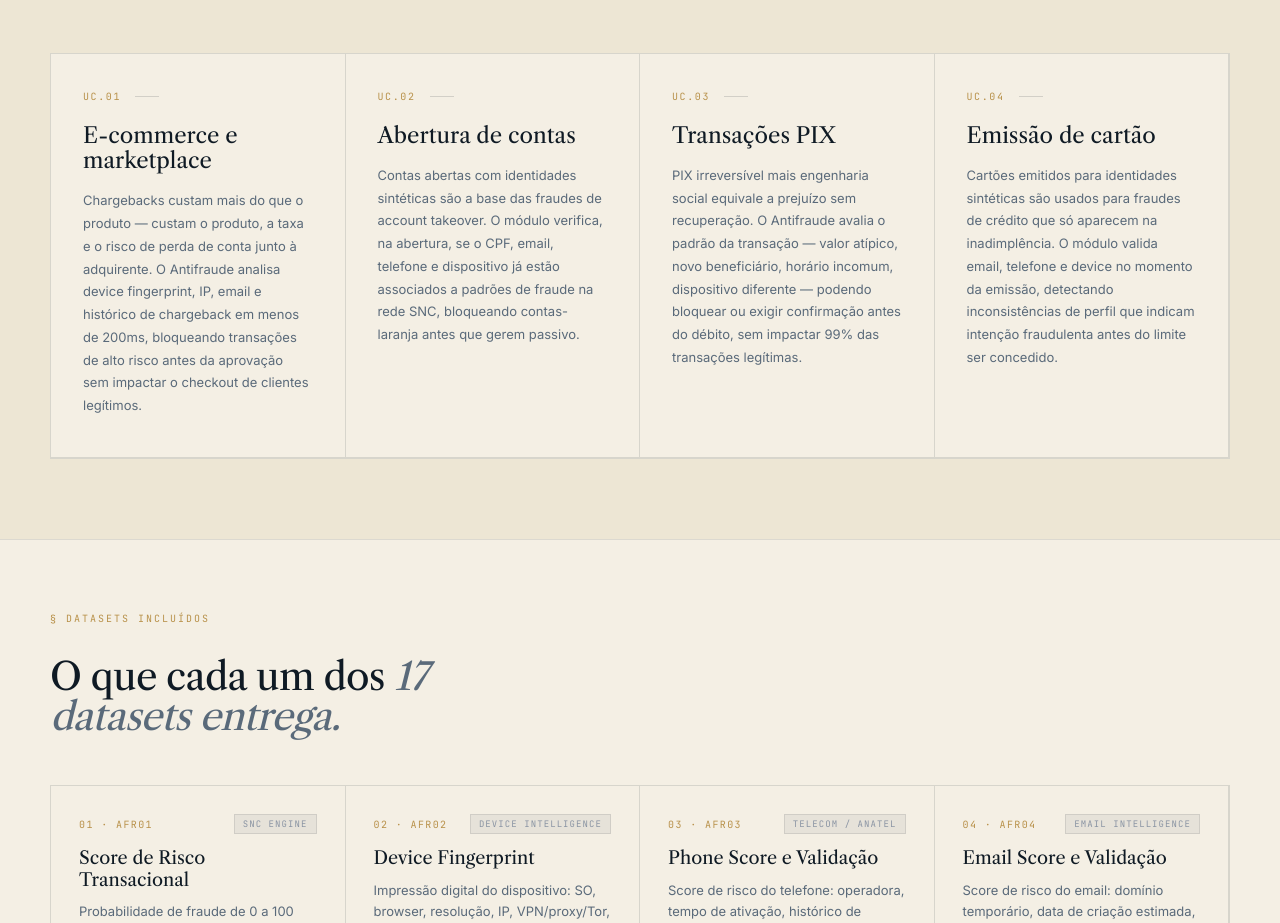
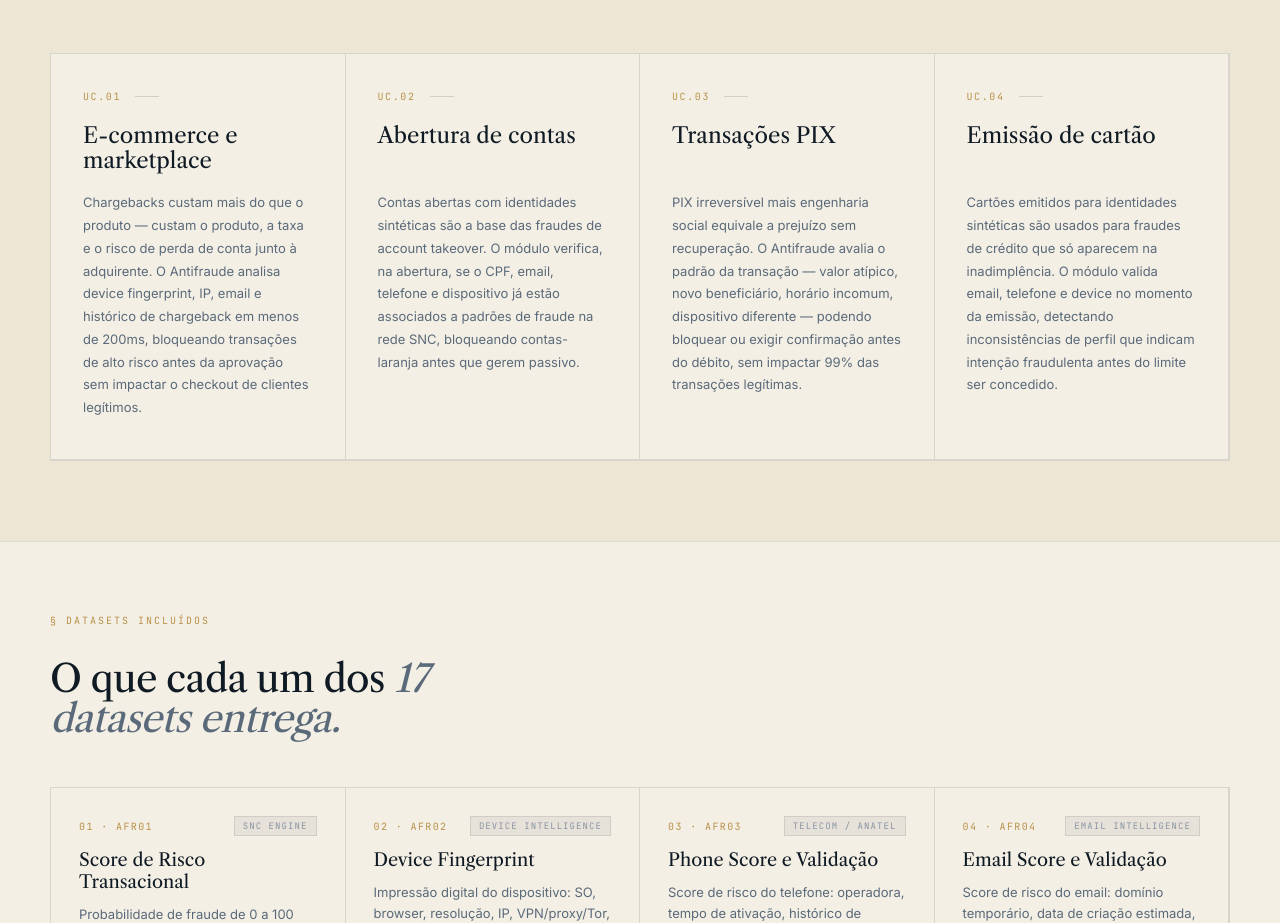
Before and after one commit to ctoutbank/snc-site, a Next.js app: page /plataforma/antifraude in a window 1280 px wide. Shown: the part 1265-2188 px from the top of the page. Built offline with nearby package versions, Linux system fonts and the light colour scheme.

Commit message:
fix: minHeight 2.4em no título dos use cases — alinha início da descrição em todos os cards independente de wrap

```diff
--- a/src/app/plataforma/[modulo]/page.tsx
+++ b/src/app/plataforma/[modulo]/page.tsx
@@ -162,7 +162,7 @@ export default async function ModuloPage({ params }: Props) {
                         </span>
                         <span style={{ width: 24, height: 1, background: 'rgba(15,26,36,.15)', display: 'block' }} />
                       </div>
-                      <div style={{ fontFamily: "'Libre Caslon Text', serif", fontSize: 22, fontWeight: 400, color: 'var(--snc-ink)', lineHeight: 1.15, marginBottom: 16 }}>
+                      <div style={{ fontFamily: "'Libre Caslon Text', serif", fontSize: 22, fontWeight: 400, color: 'var(--snc-ink)', lineHeight: 1.15, marginBottom: 16, minHeight: '2.4em' }}>
                         {uc.title}
                       </div>
                       <p style={{ fontSize: 13, color: '#5a6a7a', lineHeight: 1.75, margin: 0, flex: 1 }}>
```
